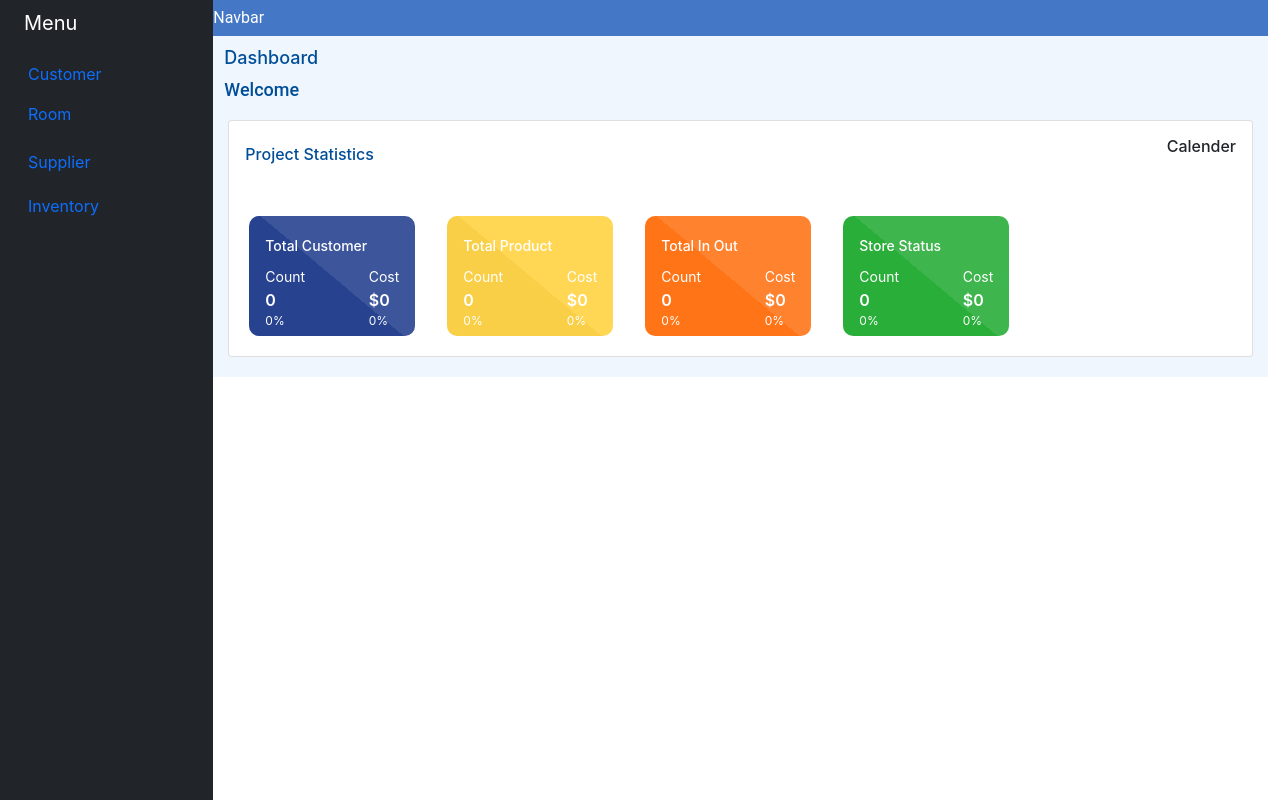
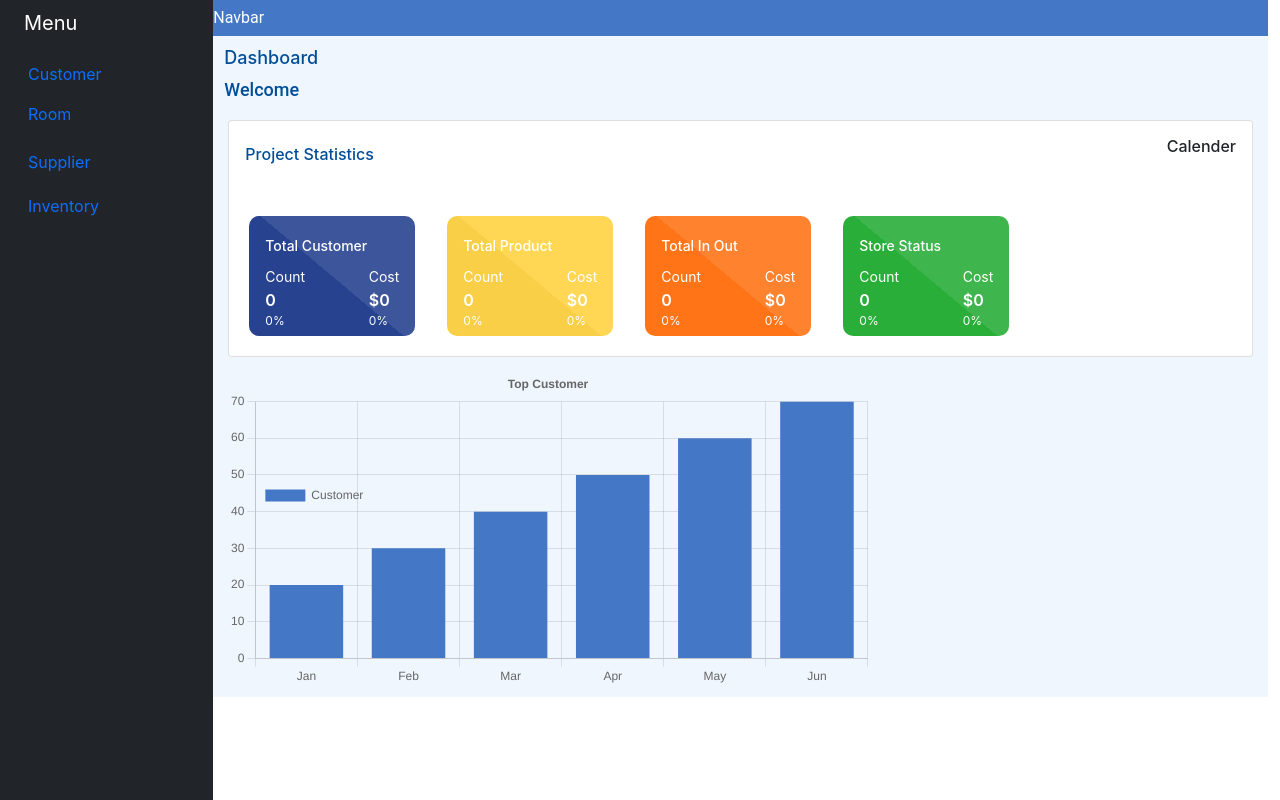
Before and after one commit to yadavgovind/sm-user, a React (Create React App) app: page /store in a window 1280 px wide. Built offline with nearby package versions, Linux system fonts and the light colour scheme; some icons are missing.

Commit message:
adding bar graph

```diff
--- a/package.json
+++ b/package.json
@@ -8,12 +8,14 @@
     "@testing-library/user-event": "^13.5.0",
     "axios": "^1.4.0",
     "bootstrap": "^5.2.3",
+    "chart.js": "^4.3.1",
     "formik": "^2.4.1",
     "history": "^5.2.0",
     "json-server": "^0.17.3",
     "jwt-decode": "^3.1.2",
     "react": "^18.2.0",
     "react-bootstrap": "^2.7.4",
+    "react-chartjs-2": "^5.2.0",
     "react-dom": "^18.2.0",
     "react-router-dom": "^6.11.2",
     "react-scripts": "5.0.1",
--- /dev/null
+++ b/src/component/dashboard/barGraph.js
@@ -0,0 +1,46 @@
+import { Bar } from "react-chartjs-2";
+import { BarElement, CategoryScale, Chart as ChartJS, Legend, LinearScale, Title, Tooltip } from "chart.js";
+
+
+ChartJS.register(CategoryScale, LinearScale, BarElement, Title, Tooltip, Legend);
+
+const option = {
+	responsive: true,
+	cutoutPercentage: 80,
+	plugins: {
+		legend: { position: "chartArea" },
+		title: {
+			display: true,
+			text: "Top Customer",
+		},
+	},
+};
+
+const data = {
+	labels: ["Jan", "Feb", "Mar", "Apr", "May", "Jun"],
+	datasets: [
+		{
+			label: "Customer",
+			data: [20, 30, 40, 50, 60, 70],
+			backgroundColor: "rgb(68, 119, 197)",
+		}
+
+	],
+
+};
+// backgroundColor: [
+// 	"rgba(255, 99, 132, 0.2)",
+// ],
+// 	borderColor: [
+// 		"rgba(255, 99, 132, 1)",
+// 	],
+// 		borderWidth: 1
+export default function barGraph() {
+	return (
+		<div class="chart-container" style={{ position: 'relative', height: '40vh', width: '80vw' }}>
+			<Bar options={option} data={data}
+
+			/>
+		</div>
+	);
+}
--- a/src/component/dashboard/index.js
+++ b/src/component/dashboard/index.js
@@ -1,3 +1,4 @@
+import BarGraph from './barGraph';
 import './index.css'
 const Dashboard = () => {
 	return (
@@ -133,6 +134,7 @@ const Dashboard = () => {
 							</div>
 						</div>
 					</div>
+					<BarGraph />
 				</div>
 			</div >
 		</>
```
